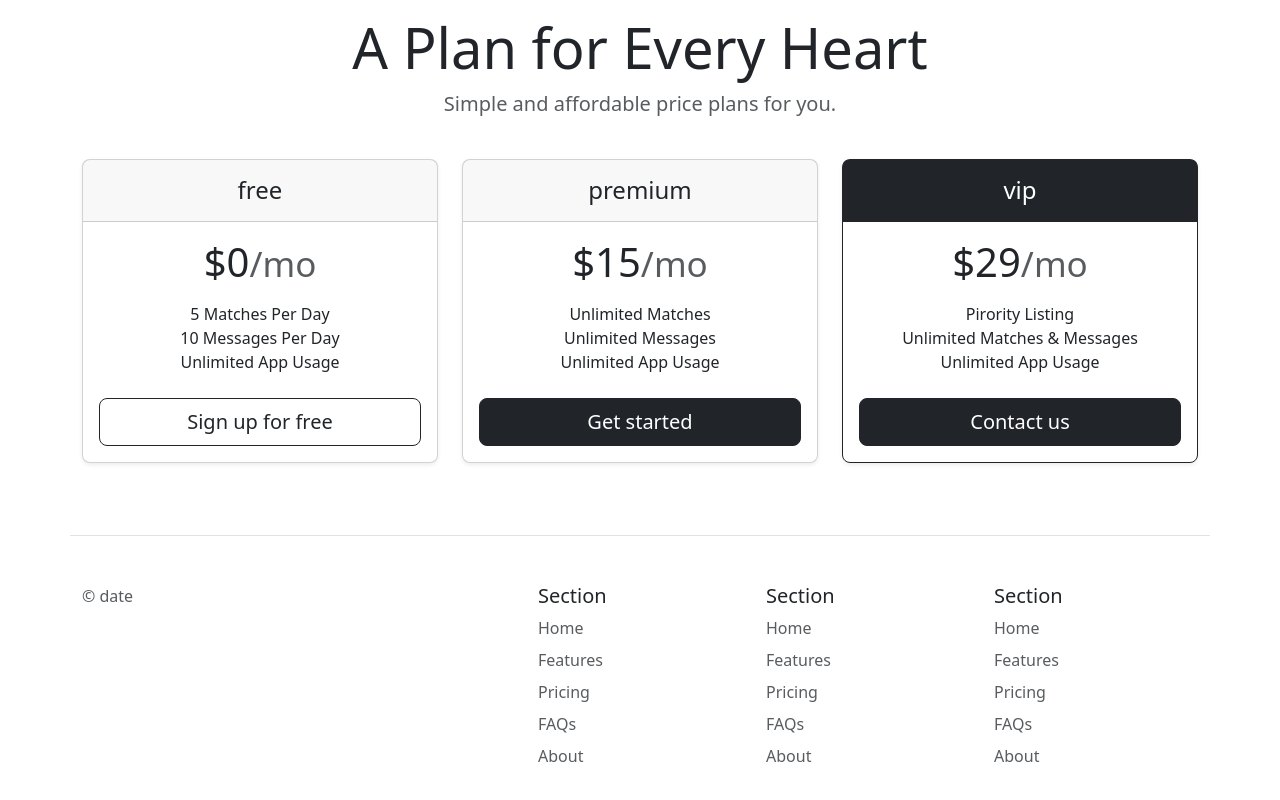
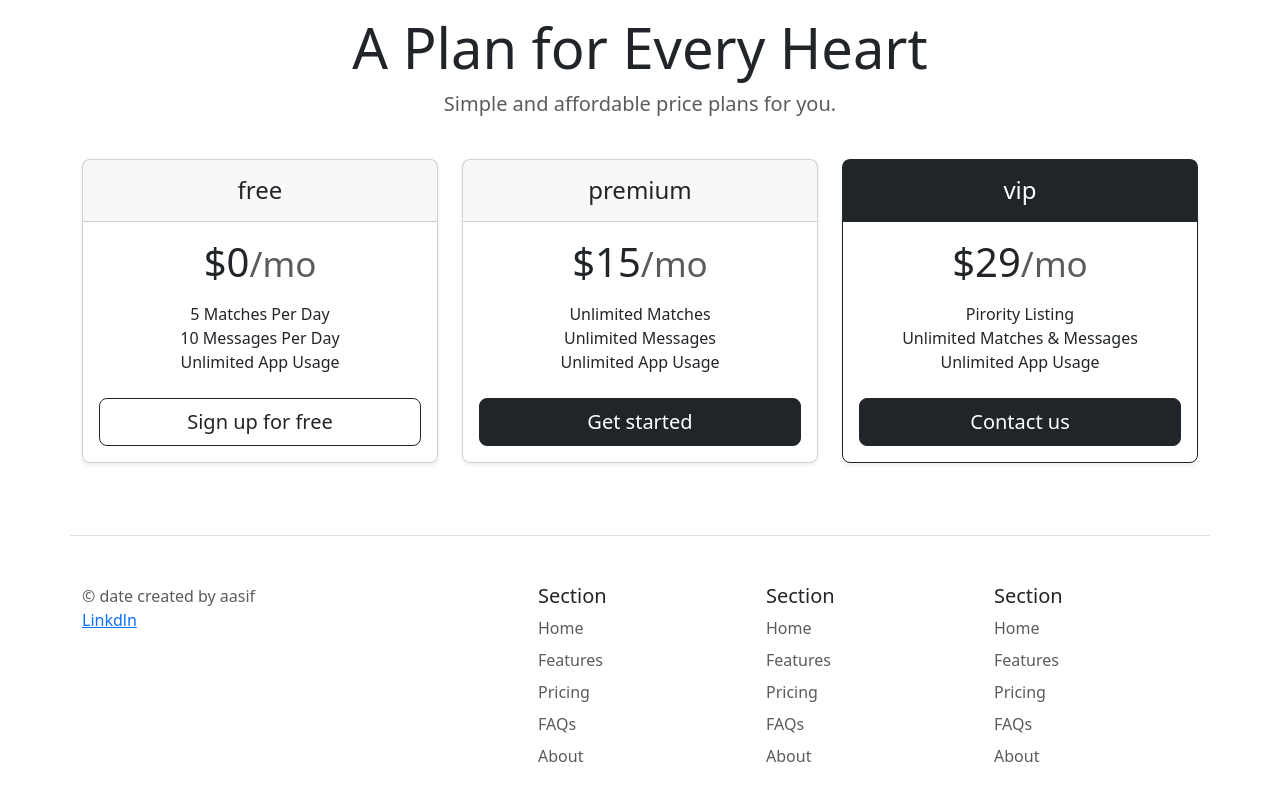
Before and after one commit to asifbagvan13/web-projects, a plain HTML site: page dating-web/index.html in a window 1280 px wide. Shown: the part 1462-2262 px from the top of the page. Drawn offline with nearby package versions, Linux system fonts and the light colour scheme.

Commit message:
Update index.html

```diff
--- a/dating-web/index.html
+++ b/dating-web/index.html
@@ -4,7 +4,7 @@
 <head>
   <meta charset="UTF-8">
   <meta name="viewport" content="width=device-width, initial-scale=1.0">
-  <title>HumanDate</title>
+  <title>Dating website</title>
   <link href="https://cdn.jsdelivr.net/npm/bootstrap@5.3.3/dist/css/bootstrap.min.css" rel="stylesheet" integrity="sha384-QWTKZyjpPEjISv5WaRU9OFeRpok6YctnYmDr5pNlyT2bRjXh0JMhjY6hW+ALEwIH" crossorigin="anonymous">
   <link rel="stylesheet" href="/11.3 TinDog Project/css/style.css">
 </head>
@@ -209,7 +209,7 @@
       <footer class="row row-cols-1 row-cols-sm-2 row-cols-md-5 py-5 mt-5 border-top">
         <div class="col mb-3">
 
-          <p class="text-body-secondary">© date</p>
+          <p class="text-body-secondary">© date created by aasif <a href="www.linkedin.com/in/aasif-bagvan">Linkdln</a> </p>
         </div>
 
         <div class="col mb-3">
@@ -248,6 +248,7 @@
             <li class="nav-item mb-2"><a href="#" class="nav-link p-0 text-body-secondary">About</a></li>
           </ul>
         </div>
+
       </footer>
     </div>
   </section>
```
